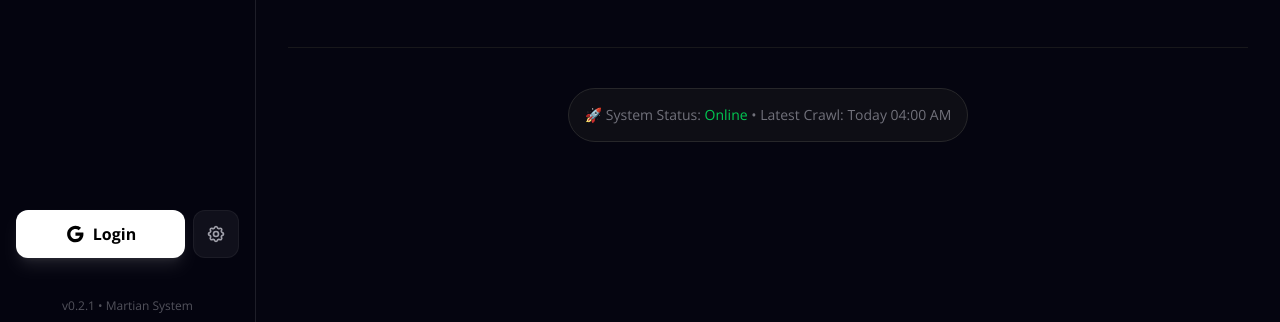
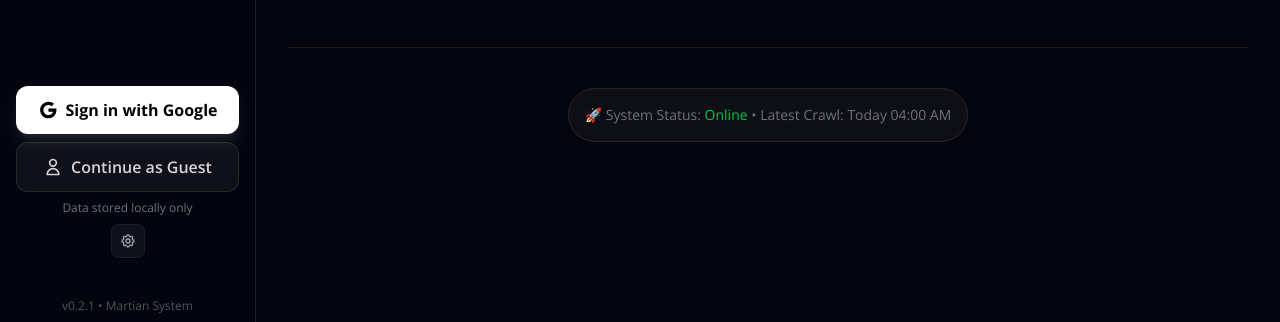
Before and after one commit to terranandes/marffet-app, a Next.js app in the folder frontend/: page / in a window 1280 px wide. Shown: the part 478-800 px from the top of the page. Built offline with nearby package versions, Linux system fonts and the light colour scheme; no server answers.

Commit message:
feat: Add Continue as Guest button to new frontend Sidebar

```diff
--- a/frontend/src/components/Sidebar.tsx
+++ b/frontend/src/components/Sidebar.tsx
@@ -369,26 +369,54 @@ export default function Sidebar() {
                         </a>
                     </div>
                 ) : (
-                    <div className="mt-auto mb-4 p-4 flex gap-2">
+                    <div className="mt-auto mb-4 p-4 space-y-2">
                         <a
                             href={`${process.env.NEXT_PUBLIC_API_URL || "http://localhost:8000"}/auth/login`}
-                            className="flex-1 flex items-center justify-center gap-2 py-3 bg-white text-black font-bold rounded-xl hover:bg-[var(--color-cta)] transition-all shadow-lg shadow-white/10 hover:shadow-[var(--color-cta)]/20"
+                            className="flex items-center justify-center gap-2 w-full py-3 bg-white text-black font-bold rounded-xl hover:bg-[var(--color-cta)] transition-all shadow-lg shadow-white/10 hover:shadow-[var(--color-cta)]/20"
                         >
                             <svg className="w-5 h-5" viewBox="0 0 24 24" fill="currentColor">
                                 <path d="M12.545,10.239v3.821h5.445c-0.712,2.315-2.647,3.972-5.445,3.972c-3.332,0-6.033-2.701-6.033-6.032s2.701-6.032,6.033-6.032c1.498,0,2.866,0.549,3.921,1.453l2.814-2.814C17.503,2.988,15.139,2,12.545,2C7.021,2,2.543,6.477,2.543,12s4.478,10,10.002,10c8.396,0,10.249-7.85,9.426-11.748L12.545,10.239z" />
                             </svg>
-                            Login
+                            Sign in with Google
                         </a>
                         <button
-                            onClick={() => setShowSettings(true)}
-                            className="p-3 bg-white/5 hover:bg-white/10 text-zinc-400 hover:text-white rounded-xl transition border border-white/5"
-                            title="Settings"
+                            onClick={async () => {
+                                try {
+                                    const API_URL = process.env.NEXT_PUBLIC_API_URL || "http://localhost:8000";
+                                    const res = await fetch(`${API_URL}/auth/guest`, {
+                                        method: "POST",
+                                        credentials: "include"
+                                    });
+                                    if (res.ok) {
+                                        fetchData(); // Refresh user state
+                                    } else {
+                                        alert("Failed to enter guest mode");
+                                    }
+                                } catch (e) {
+                                    console.error("Guest mode error:", e);
+                                    alert("Network error");
+                                }
+                            }}
+                            className="flex items-center justify-center gap-2 w-full py-3 bg-white/5 text-zinc-300 font-semibold rounded-xl hover:bg-white/10 transition-all border border-white/10"
                         >
                             <svg xmlns="http://www.w3.org/2000/svg" className="w-5 h-5" fill="none" viewBox="0 0 24 24" stroke="currentColor">
-                                <path strokeLinecap="round" strokeLinejoin="round" strokeWidth={2} d="M10.325 4.317c.426-1.756 2.924-1.756 3.35 0a1.724 1.724 0 002.573 1.066c1.543-.94 3.31.826 2.37 2.37a1.724 1.724 0 001.065 2.572c1.756.426 1.756 2.924 0 3.35a1.724 1.724 0 00-1.066 2.573c.94 1.543-.826 3.31-2.37 2.37a1.724 1.724 0 00-2.572 1.065c-.426 1.756-2.924 1.756-3.35 0a1.724 1.724 0 00-2.573-1.066c-1.543.94-3.31-.826-2.37-2.37a1.724 1.724 0 00-1.065-2.572c-1.756-.426-1.756-2.924 0-3.35a1.724 1.724 0 001.066-2.573c-.94-1.543.826-3.31 2.37-2.37.996.608 2.296.07 2.572-1.065z" />
-                                <path strokeLinecap="round" strokeLinejoin="round" strokeWidth={2} d="M15 12a3 3 0 11-6 0 3 3 0 016 0z" />
+                                <path strokeLinecap="round" strokeLinejoin="round" strokeWidth={2} d="M16 7a4 4 0 11-8 0 4 4 0 018 0zM12 14a7 7 0 00-7 7h14a7 7 0 00-7-7z" />
                             </svg>
+                            Continue as Guest
                         </button>
+                        <p className="text-xs text-zinc-500 text-center">Data stored locally only</p>
+                        <div className="flex justify-center">
+                            <button
+                                onClick={() => setShowSettings(true)}
+                                className="p-2 bg-white/5 hover:bg-white/10 text-zinc-400 hover:text-white rounded-lg transition border border-white/5"
+                                title="Settings"
+                            >
+                                <svg xmlns="http://www.w3.org/2000/svg" className="w-4 h-4" fill="none" viewBox="0 0 24 24" stroke="currentColor">
+                                    <path strokeLinecap="round" strokeLinejoin="round" strokeWidth={2} d="M10.325 4.317c.426-1.756 2.924-1.756 3.35 0a1.724 1.724 0 002.573 1.066c1.543-.94 3.31.826 2.37 2.37a1.724 1.724 0 001.065 2.572c1.756.426 1.756 2.924 0 3.35a1.724 1.724 0 00-1.066 2.573c.94 1.543-.826 3.31-2.37 2.37a1.724 1.724 0 00-2.572 1.065c-.426 1.756-2.924 1.756-3.35 0a1.724 1.724 0 00-2.573-1.066c-1.543.94-3.31-.826-2.37-2.37a1.724 1.724 0 00-1.065-2.572c-1.756-.426-1.756-2.924 0-3.35a1.724 1.724 0 001.066-2.573c-.94-1.543.826-3.31 2.37-2.37.996.608 2.296.07 2.572-1.065z" />
+                                    <path strokeLinecap="round" strokeLinejoin="round" strokeWidth={2} d="M15 12a3 3 0 11-6 0 3 3 0 016 0z" />
+                                </svg>
+                            </button>
+                        </div>
                     </div>
                 )}
 
```
